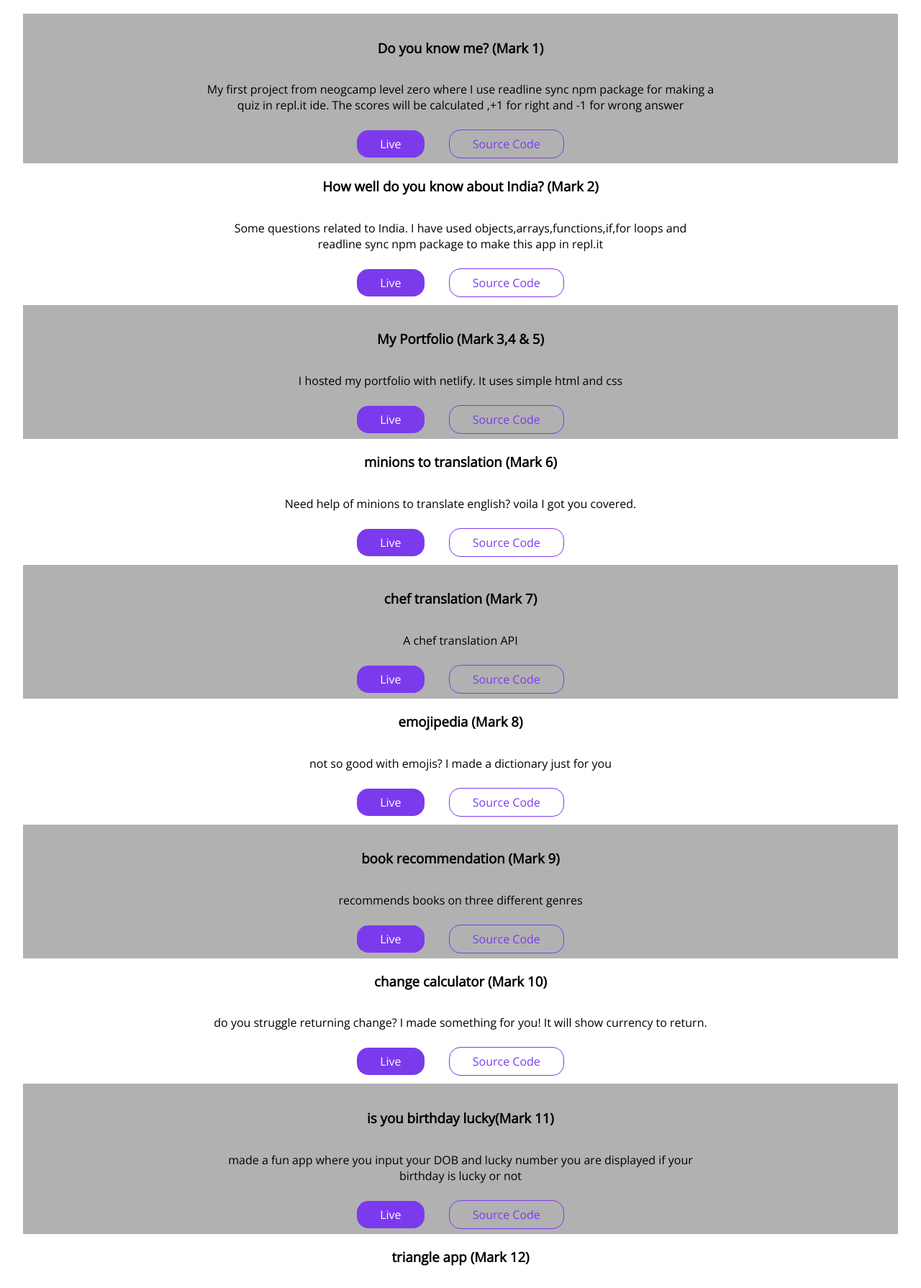
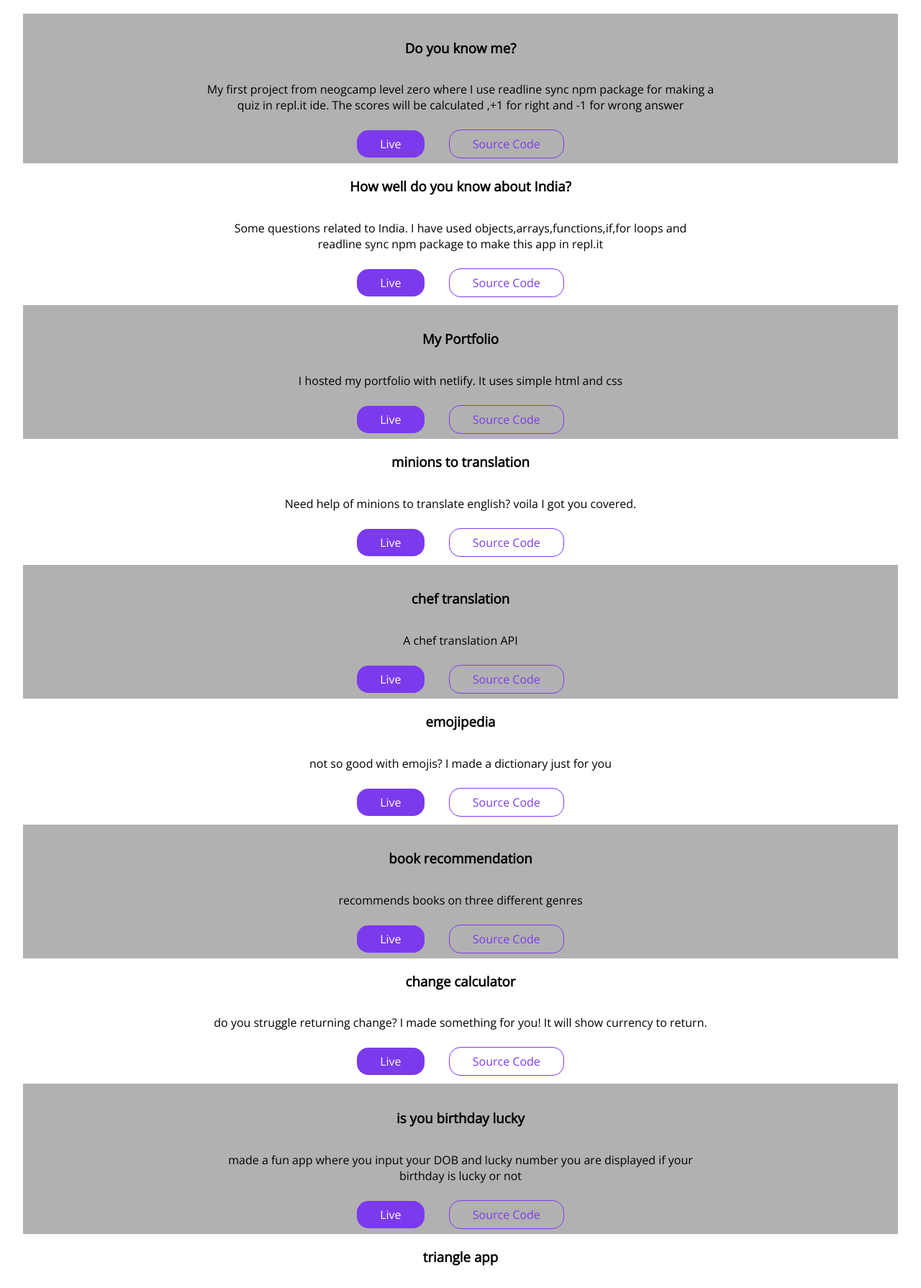
Before and after one commit to piyushsh25/componentHTMLCSS, a plain HTML site: page projects.html in a window 1280 px wide. Shown: the part 207-1997 px from the top of the page at 72% size. Drawn offline with nearby package versions, Linux system fonts and the light colour scheme.

Commit message:
refractor: removed some text from project section

```diff
--- a/projects.html
+++ b/projects.html
@@ -32,7 +32,7 @@
 
             <section class="section-two">
                 <div class="container-fluid ">
-                    <h3>Do you know me? (Mark 1)</h3>
+                    <h3>Do you know me? </h3>
                     <p>My first project from neogcamp level zero where I use readline sync npm package for making a quiz in repl.it ide. The scores will be calculated ,+1 for right and -1 for wrong answer</p>
                     <a class="primary link" href="https://replit.com/@PiyushSharma32/quiz-from-function">Live</a>
                 <a class="secondary link" href="https://github.com/piyushpoudyal/quizAboutMe">Source Code </a>
@@ -42,7 +42,7 @@
 
             <section class="section-one">
                 <div class="container-fluid ">
-                <h3>How well do you know about India? (Mark 2)</h3>
+                <h3>How well do you know about India? </h3>
                 <p> Some questions related to India. I have used objects,arrays,functions,if,for loops and readline sync npm package to make this app in repl.it
                 </p>
                 <a class="primary link" href="https://replit.com/@PiyushSharma32/quizApp">Live</a>
@@ -54,7 +54,7 @@
 
             <section class="section-two">
                 <div class="container-fluid">
-                    <h3>My Portfolio  (Mark 3,4 & 5)</h3>
+                    <h3>My Portfolio</h3>
                     <p>I hosted my portfolio with netlify. It uses simple html and css</p>
                     <a class="primary link" href="https://piyushpoudyal.netlify.app/">Live</a>
                 <a class="secondary link" href="https://github.com/piyushpoudyal/piyushpoudyal-portfolio1">Source Code </a>
@@ -65,7 +65,7 @@
 
             <section class="section-one">
                 <div class="container-fluid ">
-                <h3> minions to translation  (Mark 6)</h3>
+                <h3> minions to translation </h3>
                 <p> Need help of minions to translate english? voila I got you covered.
                 </p>
                 <a class="primary link" href="https://minionapi-piyush.netlify.app/">Live</a>
@@ -77,7 +77,7 @@
 
             <section class="section-two">
                 <div class="container-fluid">
-                    <h3> chef translation (Mark 7)</h3>
+                    <h3> chef translation </h3>
                     <p>A chef translation API</p>
                     <a class="primary link" href="https://chefapi-piyush.netlify.app/">Live</a>
                 <a class="secondary link" href="https://github.com/piyushpoudyal/chefAPI">Source Code </a>
@@ -88,7 +88,7 @@
 
             <section class="section-one">
                 <div class="container-fluid ">
-                <h3>emojipedia (Mark 8)</h3>
+                <h3>emojipedia </h3>
                 <p> not so good with emojis? I made a dictionary just for you
                 </p>
                 <a class="primary link" href="http://csb-18urj.netlify.app/">Live</a>
@@ -100,7 +100,7 @@
 
             <section class="section-two">
                 <div class="container-fluid">
-                    <h3>book recommendation (Mark 9)</h3>
+                    <h3>book recommendation </h3>
                     <p>recommends books on three different genres</p>
                     <a class="primary link" href="https://csb-l9zrj.netlify.app/">Live</a>
                 <a class="secondary link" href="https://github.com/piyushpoudyal/techDictionary">Source Code </a>
@@ -111,7 +111,7 @@
 
             <section class="section-one">
                 <div class="container-fluid ">
-                <h3>change calculator (Mark 10)</h3>
+                <h3>change calculator</h3>
                 <p> do you struggle returning change? I made something for you! It will show currency to return.
                 </p>
                 <a class="primary link" href="https://cash-register-piyush.netlify.app/">Live</a>
@@ -123,7 +123,7 @@
 
             <section class="section-two">
                 <div class="container-fluid">
-                    <h3>is you birthday lucky(Mark 11)</h3>
+                    <h3>is you birthday lucky</h3>
                     <p>made a fun app where you input your DOB and lucky number you are displayed if your birthday is lucky or not</p>
 
                     <a class="primary link" href="https://birthday-lucky-piyush.netlify.app/">Live</a>
@@ -134,7 +134,7 @@
 
             <section class="section-one">
                 <div class="container-fluid ">
-                <h3>triangle app (Mark 12)</h3>
+                <h3>triangle app</h3>
                 <p> made an app where you can check if it is a triangle,a small quiz on triangle,to calculate hypotenuse by entering sides and calculate area of triangle.
                 </p>
                 <a class="primary link" href="https://triangle-piyush.netlify.app/">Live</a>
@@ -146,7 +146,7 @@
 
             <section class="section-two">
                 <div class="container-fluid">
-                    <h3> palindrome (Mark 13)</h3>
+                    <h3> palindrome </h3>
                     <p>checks if your birthday is a palindrome, if not it will tell you how far the nearest palindrome date is</p>
 
                     <a class="primary link" href="https://birthday-palindrome-birthday.netlify.app/">Live</a>
@@ -157,7 +157,7 @@
 
             <section class="section-one">
                 <div class="container-fluid ">
-                <h3>profit or loss? (Mark 14)</h3>
+                <h3>profit or loss? </h3>
                 <p> is your stock out-performing or under-performing? I amde a calculatoe to check the profit or loss and profit/loss percentage
                 </p>
                 <a class="primary link" href="https://profit-loss-piyush.netlify.app/">Live</a>
```
